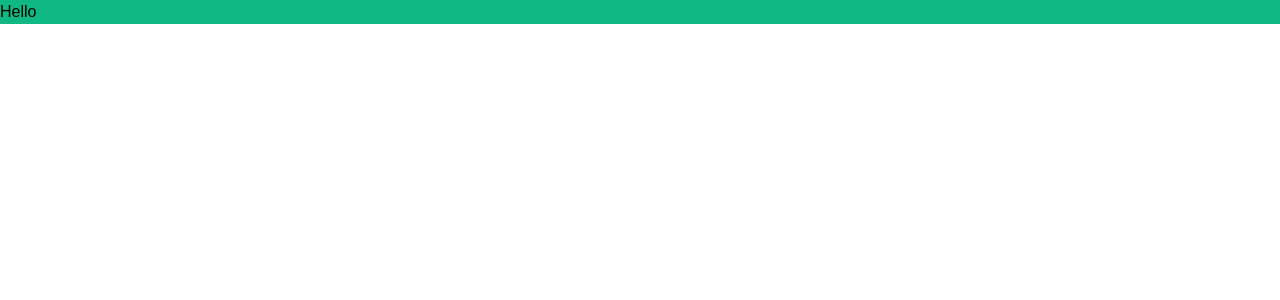
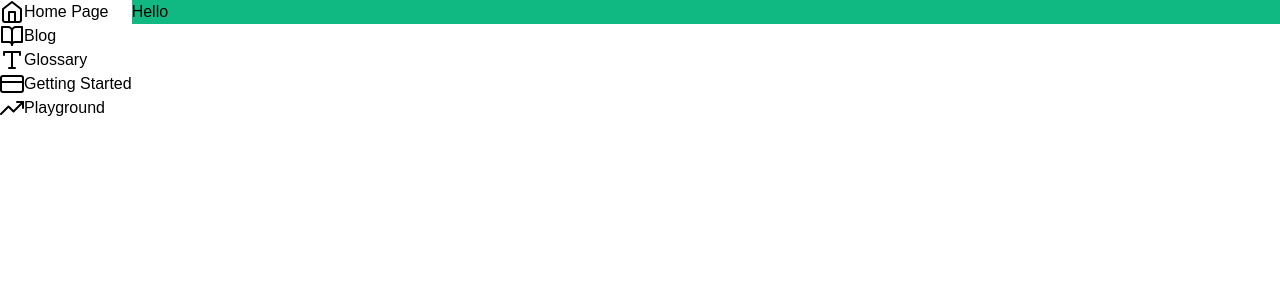
Before and after one commit to Frugal-Piggybank/blog-v2, a Next.js app: page / in a window 1280 px wide. Shown: the top 300 px of the page. Built offline with nearby package versions, Linux system fonts and the light colour scheme.

Commit message:
📁 restructure directories to comply with fractal pattern

```diff
--- a/src/pages/index.tsx
+++ b/src/pages/index.tsx
@@ -1,7 +1,12 @@
 import React from 'react';
+import Layout from 'src/shared/components/layout';
 
 const HomePage = () => {
-  return <div className="bg-green-500">Hello</div>;
+  return (
+    <Layout>
+      <div className="bg-green-500">Hello</div>
+    </Layout>
+  );
 };
 
 export default HomePage;
--- a/src/shared/components/navigation/navigation-container.tsx
+++ b/src/shared/components/layout/components/navigation/navigation.tsx
@@ -1,7 +1,7 @@
 import React from 'react';
 import NavigationItem from './navigation-item';
 
-const NavigationContainer = () => {
+const Navigation = () => {
   return (
     <ul>
       <NavigationItem name="Home Page" route={'/'} icon={`Home`} />
@@ -21,4 +21,4 @@ const NavigationContainer = () => {
   );
 };
 
-export default NavigationContainer;
+export default Navigation;
--- a/src/shared/components/layout/layout.tsx
+++ b/src/shared/components/layout/layout.tsx
@@ -1,10 +1,10 @@
 import React, { FC } from 'react';
-import NavigationContainer from '../navigation/navigation-container';
+import Navigation from './components/navigation/navigation';
 
 const Layout: FC = ({ children }) => {
   return (
     <div className="container mx-auto flex">
-      <NavigationContainer />
+      <Navigation />
       <main className="flex-auto">{children}</main>
     </div>
   );
```
Also changed, not shown: src/shared/components/layout/components/navigation/navigation-item.tsx (renamed from src/shared/components/navigation/navigation-item.tsx).
